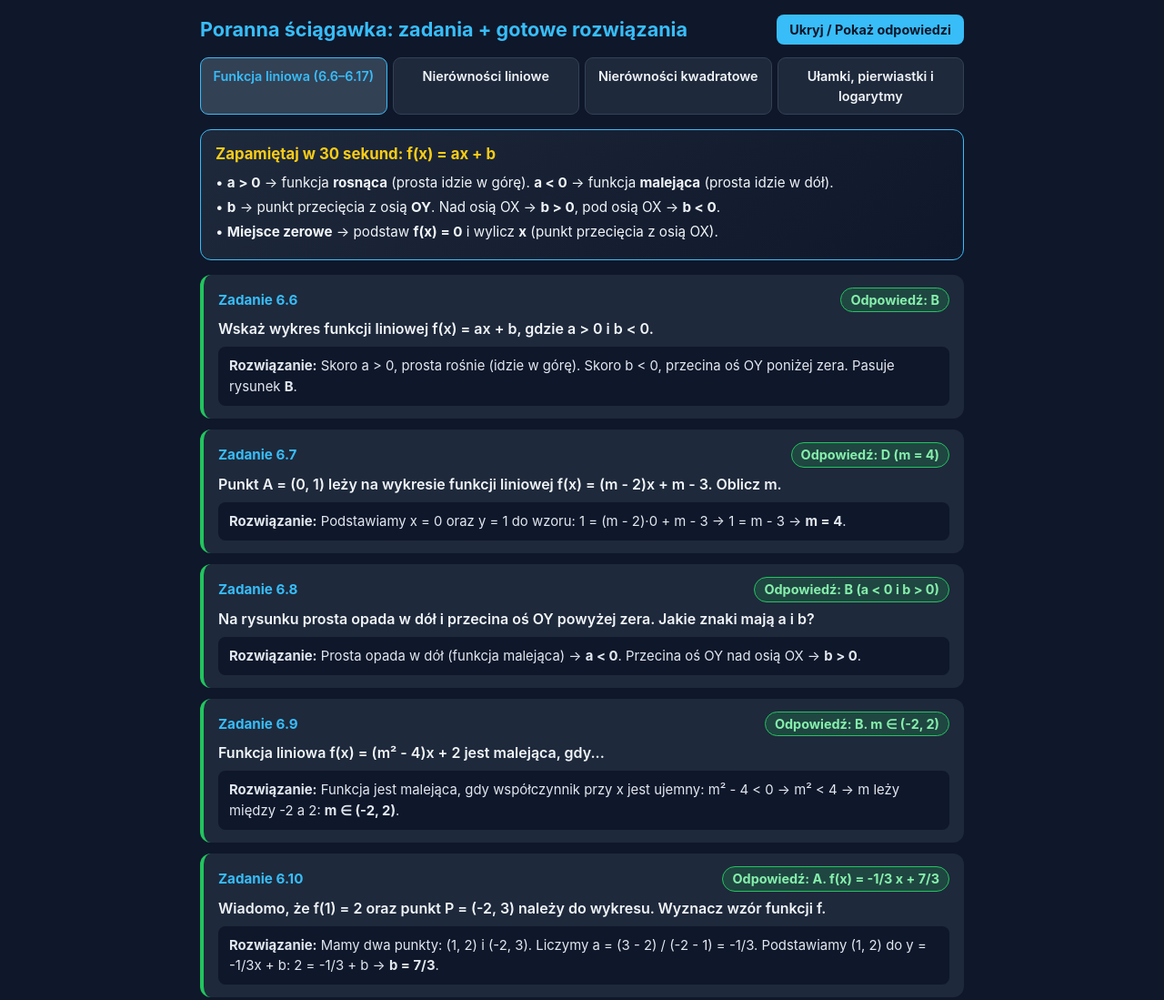
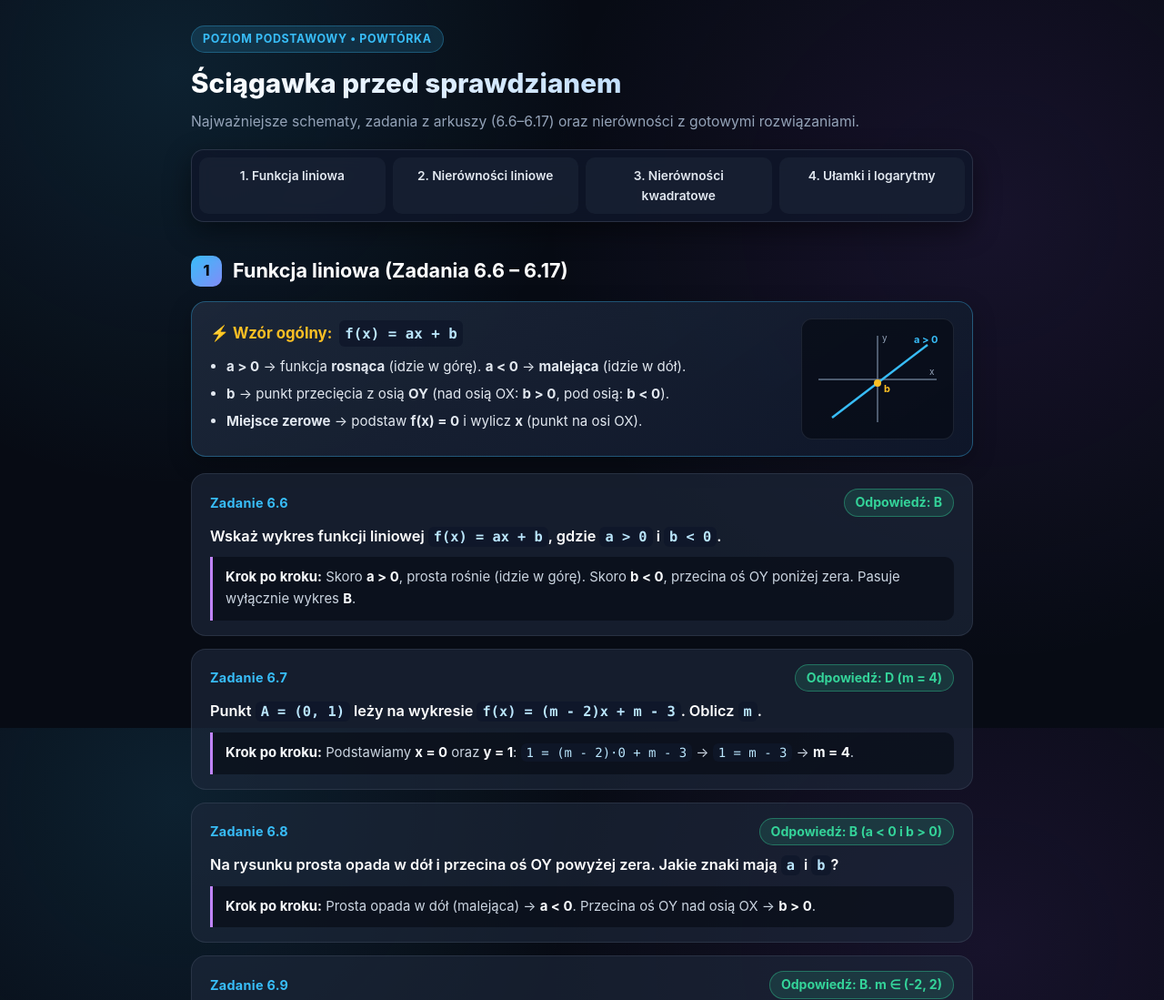
Before and after one commit to zagreusprincessoftheunderworld-cyber/Nicola_Special, a plain HTML site: page index.html in a window 1280 px wide. Shown: the top 1099 px of the page at 91% size. Drawn offline with Linux system fonts and the light colour scheme.

Commit message:
Update index.html

```diff
--- a/index.html
+++ b/index.html
@@ -3,164 +3,309 @@
 <head>
 <meta charset="UTF-8">
 <meta name="viewport" content="width=device-width, initial-scale=1.0">
-<title>Ściągawka przed sprawdzianem z matematyki</title>
+<title>Matematyka — Szybka ściągawka przed sprawdzianem</title>
 <style>
   :root {
-    --bg: #0f172a;
-    --card: #1e293b;
+    --bg: #070b14;
+    --bg-gradient: radial-gradient(circle at 15% 10%, rgba(56, 189, 248, 0.12), transparent 35%),
+                   radial-gradient(circle at 85% 30%, rgba(168, 85, 247, 0.10), transparent 40%);
+    --card: rgba(30, 41, 59, 0.65);
+    --card-border: rgba(148, 163, 184, 0.15);
     --accent: #38bdf8;
-    --green: #22c55e;
-    --yellow: #facc15;
-    --text: #f1f5f9;
+    --accent-soft: rgba(56, 189, 248, 0.15);
+    --purple: #c084fc;
+    --green: #34d399;
+    --green-soft: rgba(52, 211, 153, 0.14);
+    --amber: #fbbf24;
+    --text: #f8fafc;
     --muted: #94a3b8;
   }
-  * { box-sizing: border-box; font-family: -apple-system, BlinkMacSystemFont, "Segoe UI", Roboto, sans-serif; }
-  body { background: var(--bg); color: var(--text); margin: 0; padding: 16px; line-height: 1.5; }
-  .container { max-width: 840px; margin: 0 auto; }
-  header { display: flex; justify-content: space-between; align-items: center; flex-wrap: wrap; gap: 10px; margin-bottom: 14px; }
-  h1 { font-size: 1.35rem; margin: 0; color: var(--accent); }
-  .toggle-btn {
-    background: var(--accent); color: #0f172a; border: none; padding: 8px 14px;
-    border-radius: 8px; font-weight: 700; cursor: pointer; font-size: 0.9rem;
+
+  html { scroll-behavior: smooth; }
+  * { box-sizing: border-box; }
+
+  body {
+    background-color: var(--bg);
+    background-image: var(--bg-gradient);
+    background-attachment: fixed;
+    color: var(--text);
+    font-family: -apple-system, BlinkMacSystemFont, "Inter", "Segoe UI", Roboto, sans-serif;
+    margin: 0;
+    padding: 0 16px 60px 16px;
+    line-height: 1.6;
   }
-  .tabs { display: flex; gap: 6px; margin-bottom: 16px; flex-wrap: wrap; }
-  .tab {
-    background: var(--card); border: 1px solid #334155; color: var(--text);
-    padding: 9px 12px; border-radius: 9px; cursor: pointer; font-weight: 600; font-size: 0.9rem; flex: 1; text-align: center; min-width: 130px;
+
+  .container { max-width: 860px; margin: 0 auto; }
+
+  /* Hero Header */
+  .hero {
+    padding: 28px 0 18px 0;
+    text-align: left;
   }
-  .tab.active { background: #334155; border-color: var(--accent); color: var(--accent); }
-  .section { display: none; }
-  .section.active { display: block; }
+  .hero-badge {
+    display: inline-block;
+    background: var(--accent-soft);
+    color: var(--accent);
+    border: 1px solid rgba(56, 189, 248, 0.3);
+    font-size: 0.78rem;
+    font-weight: 700;
+    letter-spacing: 0.05em;
+    text-transform: uppercase;
+    padding: 4px 12px;
+    border-radius: 999px;
+    margin-bottom: 10px;
+  }
+  .hero h1 {
+    font-size: 1.85rem;
+    font-weight: 800;
+    margin: 0 0 6px 0;
+    background: linear-gradient(90deg, #ffffff 0%, #93c5fd 100%);
+    -webkit-background-clip: text;
+    -webkit-text-fill-color: transparent;
+  }
+  .hero p {
+    margin: 0;
+    color: var(--muted);
+    font-size: 0.98rem;
+  }
+
+  /* Sticky Glass Nav */
+  .nav-wrap {
+    position: sticky;
+    top: 10px;
+    z-index: 100;
+    margin-bottom: 26px;
+  }
+  .nav {
+    display: flex;
+    gap: 8px;
+    flex-wrap: wrap;
+    background: rgba(15, 23, 42, 0.82);
+    backdrop-filter: blur(12px);
+    -webkit-backdrop-filter: blur(12px);
+    padding: 8px;
+    border-radius: 14px;
+    border: 1px solid rgba(148, 163, 184, 0.2);
+    box-shadow: 0 10px 30px rgba(0, 0, 0, 0.45);
+  }
+  .nav a {
+    color: #e2e8f0;
+    text-decoration: none;
+    padding: 9px 12px;
+    border-radius: 10px;
+    font-weight: 600;
+    font-size: 0.86rem;
+    flex: 1;
+    text-align: center;
+    min-width: 140px;
+    transition: all 0.2s ease;
+    background: rgba(30, 41, 59, 0.5);
+  }
+  .nav a:hover {
+    background: var(--accent);
+    color: #070b14;
+    transform: translateY(-1px);
+  }
+
+  /* Section Titles */
+  .sec-header {
+    display: flex;
+    align-items: center;
+    gap: 12px;
+    margin: 36px 0 16px 0;
+    scroll-margin-top: 85px;
+  }
+  .sec-num {
+    width: 34px;
+    height: 34px;
+    border-radius: 10px;
+    background: linear-gradient(135deg, #38bdf8, #818cf8);
+    color: #070b14;
+    font-weight: 800;
+    display: flex;
+    align-items: center;
+    justify-content: center;
+    font-size: 1rem;
+    flex-shrink: 0;
+  }
+  .sec-header h2 {
+    margin: 0;
+    font-size: 1.35rem;
+    font-weight: 700;
+    color: #fff;
+  }
+
+  /* Rule Card + Visual */
   .rule-card {
-    background: linear-gradient(135deg, #1e293b 0%, #0f172a 100%);
-    border: 1px solid var(--accent); border-radius: 12px; padding: 14px 16px; margin-bottom: 16px;
+    background: linear-gradient(145deg, rgba(30, 41, 59, 0.9), rgba(15, 23, 42, 0.95));
+    border: 1px solid rgba(56, 189, 248, 0.35);
+    border-radius: 16px;
+    padding: 18px 20px;
+    margin-bottom: 18px;
+    box-shadow: 0 8px 24px rgba(0, 0, 0, 0.25);
+    display: grid;
+    grid-template-columns: 1fr auto;
+    gap: 16px;
+    align-items: center;
   }
-  .rule-card h3 { margin: 0 0 8px 0; color: var(--yellow); font-size: 1.05rem; }
-  .rule-card p { margin: 4px 0; font-size: 0.95rem; }
+  @media (max-width: 650px) {
+    .rule-card { grid-template-columns: 1fr; }
+  }
+  .rule-card h3 {
+    margin: 0 0 10px 0;
+    color: var(--amber);
+    font-size: 1.05rem;
+    display: flex;
+    align-items: center;
+    gap: 8px;
+  }
+  .rule-list {
+    margin: 0;
+    padding-left: 18px;
+    color: #e2e8f0;
+    font-size: 0.94rem;
+  }
+  .rule-list li { margin-bottom: 6px; }
+  .rule-svg {
+    background: rgba(7, 11, 20, 0.7);
+    border: 1px solid rgba(148, 163, 184, 0.15);
+    border-radius: 12px;
+    padding: 8px;
+    display: flex;
+    justify-content: center;
+  }
+
+  /* Problem Cards */
   .item {
-    background: var(--card); border-radius: 12px; padding: 14px 16px; margin-bottom: 12px;
-    border-left: 4px solid var(--green);
+    background: var(--card);
+    border: 1px solid var(--card-border);
+    border-radius: 16px;
+    padding: 16px 20px;
+    margin-bottom: 14px;
+    transition: border-color 0.2s ease, transform 0.2s ease;
   }
-  .item-head { display: flex; justify-content: space-between; align-items: baseline; gap: 8px; flex-wrap: wrap; }
-  .num { font-weight: 700; color: var(--accent); font-size: 0.95rem; }
+  .item:hover {
+    border-color: rgba(56, 189, 248, 0.4);
+  }
+  .item-head {
+    display: flex;
+    justify-content: space-between;
+    align-items: center;
+    gap: 10px;
+    flex-wrap: wrap;
+    margin-bottom: 8px;
+  }
+  .num {
+    font-weight: 700;
+    color: var(--accent);
+    font-size: 0.9rem;
+    letter-spacing: 0.02em;
+  }
   .ans-pill {
-    background: rgba(34, 197, 94, 0.18); color: #86efac; border: 1px solid var(--green);
-    padding: 2px 10px; border-radius: 99px; font-weight: 700; font-size: 0.9rem;
+    background: var(--green-soft);
+    color: var(--green);
+    border: 1px solid rgba(52, 211, 153, 0.4);
+    padding: 3px 12px;
+    border-radius: 999px;
+    font-weight: 700;
+    font-size: 0.88rem;
   }
-  .q-text { margin: 6px 0; font-weight: 600; font-size: 1rem; }
+  .q-text {
+    font-weight: 600;
+    font-size: 1.02rem;
+    color: #fff;
+    margin-bottom: 10px;
+  }
+  .math {
+    font-family: "JetBrains Mono", "Fira Code", Consolas, monospace;
+    background: rgba(15, 23, 42, 0.85);
+    padding: 2px 6px;
+    border-radius: 6px;
+    color: #bae6fd;
+    font-size: 0.94em;
+  }
   .sol {
-    background: #0f172a; padding: 10px 12px; border-radius: 8px; font-size: 0.93rem; color: #e2e8f0; margin-top: 8px;
+    background: rgba(7, 11, 20, 0.65);
+    border-left: 3px solid var(--purple);
+    padding: 11px 14px;
+    border-radius: 0 10px 10px 0;
+    font-size: 0.93rem;
+    color: #cbd5e1;
   }
-  body.hide-sol .sol, body.hide-sol .ans-pill { filter: blur(6px); user-select: none; }
+  .sol b { color: #f8fafc; }
 </style>
 </head>
 <body>
 <div class="container">
-  <header>
-    <h1>Poranna ściągawka: zadania + gotowe rozwiązania</h1>
-    <button class="toggle-btn" onclick="document.body.classList.toggle('hide-sol')">Ukryj / Pokaż odpowiedzi</button>
-  </header>
 
-  <div class="tabs">
-    <div class="tab active" onclick="showTab('t1', this)">Funkcja liniowa (6.6–6.17)</div>
-    <div class="tab" onclick="showTab('t2', this)">Nierówności liniowe</div>
-    <div class="tab" onclick="showTab('t3', this)">Nierówności kwadratowe</div>
-    <div class="tab" onclick="showTab('t4', this)">Ułamki, pierwiastki i logarytmy</div>
+  <div class="hero">
+    <div class="hero-badge">Poziom podstawowy • Powtórka</div>
+    <h1>Ściągawka przed sprawdzianem</h1>
+    <p>Najważniejsze schematy, zadania z arkuszy (6.6–6.17) oraz nierówności z gotowymi rozwiązaniami.</p>
   </div>
 
-  <!-- TAB 1: FUNKCJA LINIOWA -->
-  <div id="t1" class="section active">
+  <div class="nav-wrap">
+    <nav class="nav">
+      <a href="#funkcja-liniowa">1. Funkcja liniowa</a>
+      <a href="#nierownosci-liniowe">2. Nierówności liniowe</a>
+      <a href="#nierownosci-kwadratowe">3. Nierówności kwadratowe</a>
+      <a href="#ulamki-logarytmy">4. Ułamki i logarytmy</a>
+    </nav>
+  </div>
+
+  <!-- SEKCJA 1: FUNKCJA LINIOWA -->
+  <div id="funkcja-liniowa" class="sec-header">
+    <div class="sec-num">1</div>
+    <h2>Funkcja liniowa (Zadania 6.6 – 6.17)</h2>
+  </div>
+
   <div class="rule-card">
-      <h3>Zapamiętaj w 30 sekund: f(x) = ax + b</h3>
-      <p>• <b>a &gt; 0</b> → funkcja <b>rosnąca</b> (prosta idzie w górę). <b>a &lt; 0</b> → funkcja <b>malejąca</b> (prosta idzie w dół).</p>
-      <p>• <b>b</b> → punkt przecięcia z osią <b>OY</b>. Nad osią OX → <b>b &gt; 0</b>, pod osią OX → <b>b &lt; 0</b>.</p>
-      <p>• <b>Miejsce zerowe</b> → podstaw <b>f(x) = 0</b> i wylicz <b>x</b> (punkt przecięcia z osią OX).</p>
+    <div>
+      <h3>⚡ Wzór ogólny: <span class="math">f(x) = ax + b</span></h3>
+      <ul class="rule-list">
+        <li><b>a &gt; 0</b> → funkcja <b>rosnąca</b> (idzie w górę). <b>a &lt; 0</b> → <b>malejąca</b> (idzie w dół).</li>
+        <li><b>b</b> → punkt przecięcia z osią <b>OY</b> (nad osią OX: <b>b &gt; 0</b>, pod osią: <b>b &lt; 0</b>).</li>
+        <li><b>Miejsce zerowe</b> → podstaw <b>f(x) = 0</b> i wylicz <b>x</b> (punkt na osi OX).</li>
+      </ul>
+    </div>
+    <div class="rule-svg">
+      <svg width="150" height="115" viewBox="0 0 150 115">
+        <line x1="10" y1="58" x2="140" y2="58" stroke="#64748b" stroke-width="1.5"/>
+        <line x1="75" y1="10" x2="75" y2="105" stroke="#64748b" stroke-width="1.5"/>
+        <line x1="25" y1="100" x2="130" y2="20" stroke="#38bdf8" stroke-width="2.5"/>
+        <circle cx="75" cy="62" r="4" fill="#fbbf24"/>
+        <text x="82" y="72" fill="#fbbf24" font-size="11" font-weight="bold">b</text>
+        <text x="115" y="18" fill="#38bdf8" font-size="11" font-weight="bold">a &gt; 0</text>
+        <text x="132" y="53" fill="#94a3b8" font-size="10">x</text>
+        <text x="80" y="16" fill="#94a3b8" font-size="10">y</text>
+      </svg>
+    </div>
   </div>
 
   <div class="item">
     <div class="item-head"><span class="num">Zadanie 6.6</span><span class="ans-pill">Odpowiedź: B</span></div>
-      <div class="q-text">Wskaż wykres funkcji liniowej f(x) = ax + b, gdzie a &gt; 0 i b &lt; 0.</div>
-      <div class="sol"><b>Rozwiązanie:</b> Skoro a &gt; 0, prosta rośnie (idzie w górę). Skoro b &lt; 0, przecina oś OY poniżej zera. Pasuje rysunek <b>B</b>.</div>
+    <div class="q-text">Wskaż wykres funkcji liniowej <span class="math">f(x) = ax + b</span>, gdzie <span class="math">a &gt; 0</span> i <span class="math">b &lt; 0</span>.</div>
+    <div class="sol"><b>Krok po kroku:</b> Skoro <b>a &gt; 0</b>, prosta rośnie (idzie w górę). Skoro <b>b &lt; 0</b>, przecina oś OY poniżej zera. Pasuje wyłącznie wykres <b>B</b>.</div>
   </div>
 
   <div class="item">
     <div class="item-head"><span class="num">Zadanie 6.7</span><span class="ans-pill">Odpowiedź: D (m = 4)</span></div>
-      <div class="q-text">Punkt A = (0, 1) leży na wykresie funkcji liniowej f(x) = (m - 2)x + m - 3. Oblicz m.</div>
-      <div class="sol"><b>Rozwiązanie:</b> Podstawiamy x = 0 oraz y = 1 do wzoru: 1 = (m - 2)·0 + m - 3 → 1 = m - 3 → <b>m = 4</b>.</div>
+    <div class="q-text">Punkt <span class="math">A = (0, 1)</span> leży na wykresie <span class="math">f(x) = (m - 2)x + m - 3</span>. Oblicz <span class="math">m</span>.</div>
+    <div class="sol"><b>Krok po kroku:</b> Podstawiamy <b>x = 0</b> oraz <b>y = 1</b>: <span class="math">1 = (m - 2)·0 + m - 3</span> → <span class="math">1 = m - 3</span> → <b>m = 4</b>.</div>
   </div>
 
   <div class="item">
     <div class="item-head"><span class="num">Zadanie 6.8</span><span class="ans-pill">Odpowiedź: B (a &lt; 0 i b &gt; 0)</span></div>
-      <div class="q-text">Na rysunku prosta opada w dół i przecina oś OY powyżej zera. Jakie znaki mają a i b?</div>
-      <div class="sol"><b>Rozwiązanie:</b> Prosta opada w dół (funkcja malejąca) → <b>a &lt; 0</b>. Przecina oś OY nad osią OX → <b>b &gt; 0</b>.</div>
+    <div class="q-text">Na rysunku prosta opada w dół i przecina oś OY powyżej zera. Jakie znaki mają <span class="math">a</span> i <span class="math">b</span>?</div>
+    <div class="sol"><b>Krok po kroku:</b> Prosta opada w dół (malejąca) → <b>a &lt; 0</b>. Przecina oś OY nad osią OX → <b>b &gt; 0</b>.</div>
   </div>
 
   <div class="item">
     <div class="item-head"><span class="num">Zadanie 6.9</span><span class="ans-pill">Odpowiedź: B. m ∈ (-2, 2)</span></div>
-      <div class="q-text">Funkcja liniowa f(x) = (m² - 4)x + 2 jest malejąca, gdy...</div>
-      <div class="sol"><b>Rozwiązanie:</b> Funkcja jest malejąca, gdy współczynnik przy x jest ujemny: m² - 4 &lt; 0 → m² &lt; 4 → m leży między -2 a 2: <b>m ∈ (-2, 2)</b>.</div>
+    <div class="q-text">Funkcja liniowa <span class="math">f(x) = (m² - 4)x + 2</span> jest malejąca, gdy...</div>
+    <div class="sol"><b>Krok po kroku:</b> Funkcja jest malejąca, gdy współczynnik przy x jest ujemny: <span class="math">m² - 4 &lt; 0</span> → <span class="math">m² &lt; 4</span> → <b>m ∈ (-2, 2)</b>.</div>
   </div>
 
   <div class="item">
     <div class="item-head"><span class="num">Zadanie 6.10</span><span class="ans-pill">Odpowiedź: A. f(x) = -1/3 x + 7/3</span></div>
-      <div class="q-text">Wiadomo, że f(1) = 2 oraz punkt P = (-2, 3) należy do wykresu. Wyznacz wzór funkcji f.</div>
-      <div class="sol"><b>Rozwiązanie:</b> Mamy dwa punkty: (1, 2) i (-2, 3). Liczymy a = (3 - 2) / (-2 - 1) = -1/3. Podstawiamy (1, 2) do y = -1/3x + b: 2 = -1/3 + b → <b>b = 7/3</b>.</div>
-    </div>
-
-    <div class="item">
-      <div class="item-head"><span class="num">Zadanie 6.11</span><span class="ans-pill">Odpowiedź: A. ⟨-10, 2⟩</span></div>
-      <div class="q-text">Funkcja f(x) = 3x - 4 jest określona dla x ∈ ⟨-2, 2⟩. Wyznacz zbiór wartości.</div>
-      <div class="sol"><b>Rozwiązanie:</b> Podstawiamy krańce przedziału: f(-2) = 3(-2) - 4 = <b>-10</b> oraz f(2) = 3(2) - 4 = <b>2</b>. Przedział jest domknięty: <b>⟨-10, 2⟩</b>.</div>
-    </div>
-
-    <div class="item">
-      <div class="item-head"><span class="num">Zadanie 6.12</span><span class="ans-pill">Odpowiedź: D (a &gt; 0 i b &lt; 0)</span></div>
-      <div class="q-text">Funkcja f(x) = ax + b jest rosnąca i ma dodatnie miejsce zerowe.</div>
-      <div class="sol"><b>Rozwiązanie:</b> Rosnąca → <b>a &gt; 0</b>. Aby prosta idąca w górę przecięła oś OX na prawo od zera, musi zaczynać się pod osią OX → <b>b &lt; 0</b>.</div>
-    </div>
-
-    <div class="item">
-      <div class="item-head"><span class="num">Zadanie 6.13</span><span class="ans-pill">Odpowiedź: B (m = 0)</span></div>
-      <div class="q-text">Na wykresie f(x) = (m - 1)x + 3 leży punkt S = (5, -2). Oblicz m.</div>
-      <div class="sol"><b>Rozwiązanie:</b> Podstawiamy x = 5 i y = -2: -2 = (m - 1)·5 + 3 → -5 = 5(m - 1) → m - 1 = -1 → <b>m = 0</b>.</div>
-    </div>
-
-    <div class="item">
-      <div class="item-head"><span class="num">Zadanie 6.14</span><span class="ans-pill">Odpowiedź: C (b = -8/3)</span></div>
-      <div class="q-text">Funkcja f(x) = 2x + b ma takie samo miejsce zerowe, jakie ma g(x) = -3x + 4. Oblicz b.</div>
-      <div class="sol"><b>Rozwiązanie:</b> Miejsce zerowe g: -3x + 4 = 0 → x = 4/3. Podstawiamy x = 4/3 do f(x) = 0: 2·(4/3) + b = 0 → 8/3 + b = 0 → <b>b = -8/3</b>.</div>
-    </div>
-
-    <div class="item">
-      <div class="item-head"><span class="num">Zadanie 6.15</span><span class="ans-pill">Odpowiedź: B. g(x) = 2x - 2</span></div>
-      <div class="q-text">Na rysunku f(x) = -2x + 2. Wykres g jest symetryczny do f względem osi poziomej (OX).</div>
-      <div class="sol"><b>Rozwiązanie:</b> Symetria względem osi OX zmienia znak całego wzoru: g(x) = -f(x) = -(-2x + 2) = <b>2x - 2</b>.</div>
-    </div>
-
-    <div class="item">
-      <div class="item-head"><span class="num">Zadanie 6.16</span><span class="ans-pill">Odpowiedź: A. m &lt; -2/3</span></div>
-      <div class="q-text">Miejsce zerowe funkcji f(x) = x + 3m jest większe od 2 dla każdego m spełniającego warunek...</div>
-      <div class="sol"><b>Rozwiązanie:</b> Miejsce zerowe: x + 3m = 0 → x = -3m. Warunek: -3m &gt; 2. Dzielimy przez -3 (zmieniamy znak nierówności!): <b>m &lt; -2/3</b>.</div>
-    </div>
-
-    <div class="item">
-      <div class="item-head"><span class="num">Zadanie 6.17</span><span class="ans-pill">Odpowiedź: A. g(x) = 2x + 2</span></div>
-      <div class="q-text">f(0) = -2 i f(1) = 0 (czyli f(x) = 2x - 2). Wykres g jest symetryczny względem początku układu (0, 0).</div>
-      <div class="sol"><b>Rozwiązanie:</b> Symetria względem (0, 0) zmienia znak przy x oraz przy całym wzorze: g(x) = -f(-x) = -(2(-x) - 2) = <b>2x + 2</b>.</div>
-    </div>
-  </div>
-
-  <!-- TAB 2: NIERÓWNOŚCI LINIOWE -->
-  <div id="t2" class="section">
-    <div class="rule-card">
-      <h3>Główna zasada dla nierówności liniowych</h3>
-      <p>Rozwiązujesz jak zwykłe równanie, ALE: <b>gdy dzielisz lub mnożysz obie strony przez liczbę ujemną — odwracasz znak nierówności (&lt; zmienia się na &gt;)</b>.</p>
-    </div>
-
-    <div class="item">
-      <div class="item-head"><span class="num">Zadanie 5.42</span><span class="ans-pill">Odpowiedź: B (6)</span></div>
-      <div class="q-text">Podaj największą liczbę całkowitą spełniającą nierówność: x/4 - √3 &lt; 0</div>
-      <div class="sol"><b>Rozwiązanie:</b> x/4 &lt; √3 → x &lt; 4√3. Szacujemy: √3 ≈ 1,73, więc 4 · 1,73 = 6,92. Największa liczba całkowita mniejsza od 6,92 to <b>6</b>.</div>
-    </div>
-
-    <div class="item">
+    <div class="q-text">Wiadomo, że <span class="math">f(1) = 2</span> oraz punkt <span class="math">P = (-2, 3)</span> należy do wykresu. Wyznacz wzór funkcji.</div>
```
Lines whose indentation alone changed are shown as unchanged.
